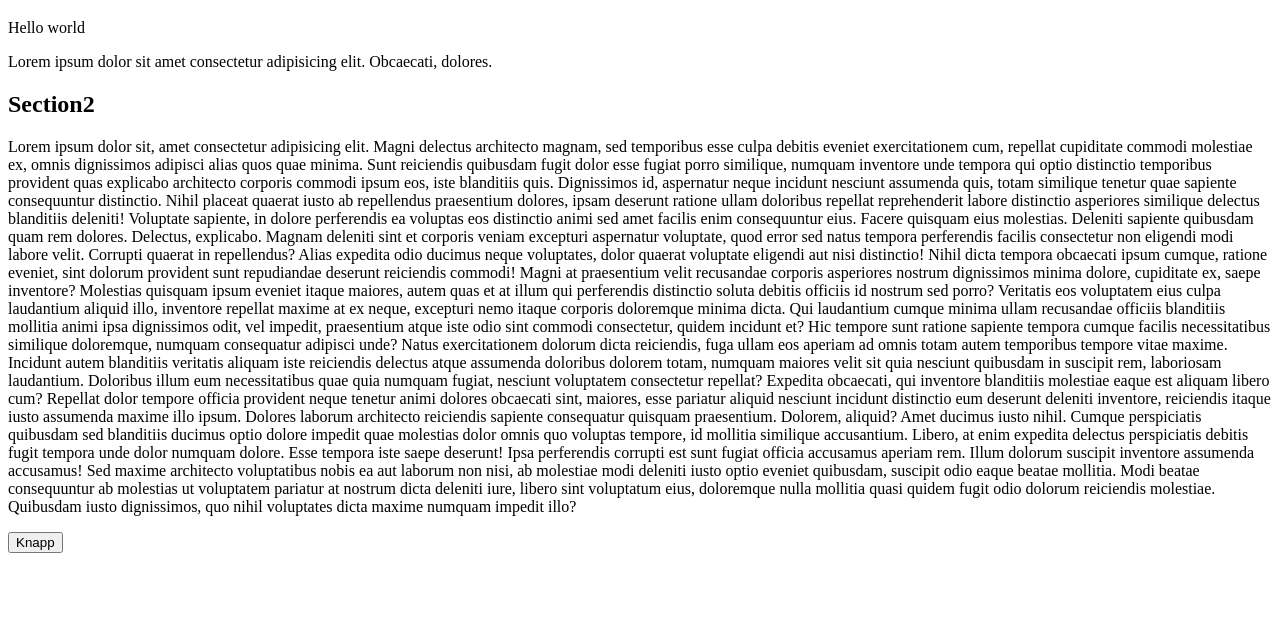
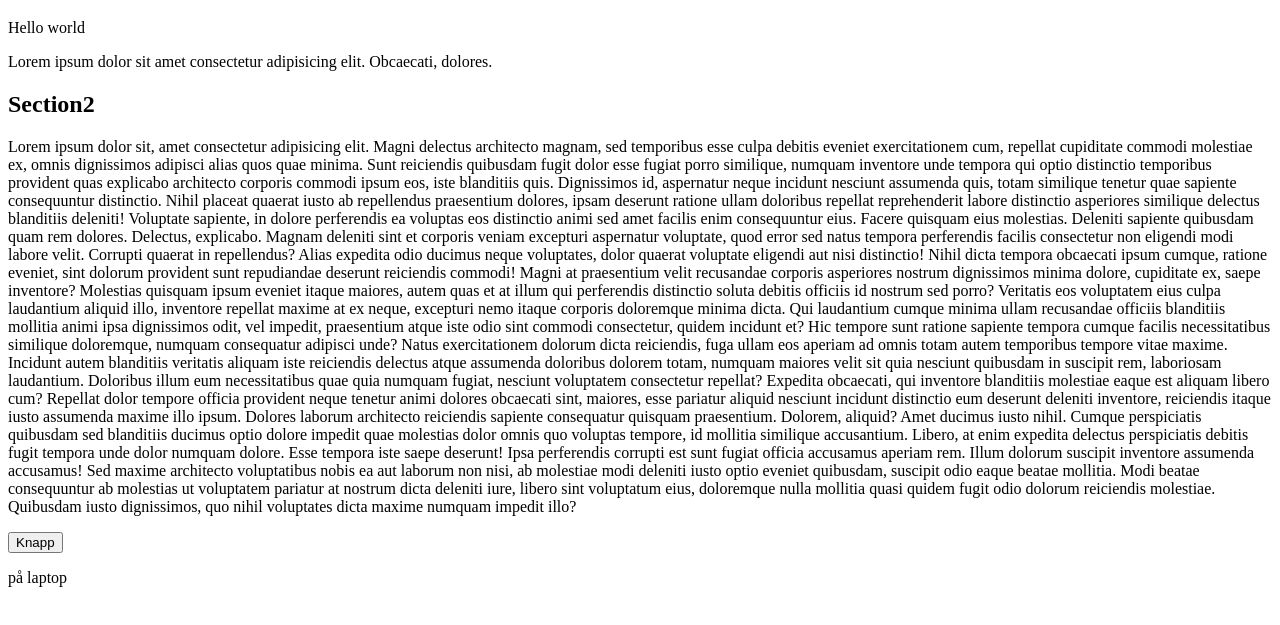
Before and after one commit to Timmythecruel/GIT, a plain HTML site: page index.html in a window 1280 px wide. Shown: the part 61-686 px from the top of the page. Drawn offline with Linux system fonts and the light colour scheme.

Commit message:
från laptop

```diff
--- a/index.html
+++ b/index.html
@@ -21,5 +21,6 @@
 
 
     <button>Knapp</button>
+    <p>på laptop</p>
 </body>
 </html>
```
